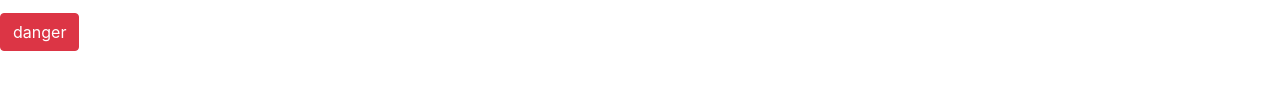
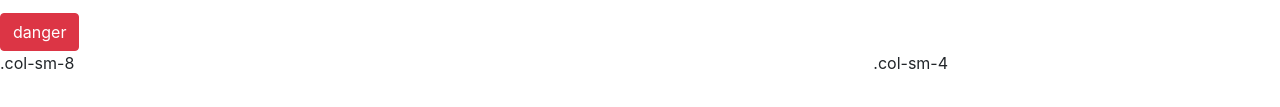
Before and after one commit to nowheretogo/my-bootstrap, a plain HTML site: page first.html in a window 1280 px wide. Shown: the part 163-270 px from the top of the page. Drawn offline with nearby package versions, Linux system fonts and the light colour scheme.

Commit message:
シンプルな２カラム

```diff
--- a/first.html
+++ b/first.html
@@ -19,6 +19,16 @@
 
       <a class="btn btn-danger" href="#">danger</a>
 
+      <div class="row">
+        <div class="col-sm-8">
+            <p>.col-sm-8</p>
+        </div>
+        <div class="col-sm-4">
+            <p>.col-sm-4</p>
+        </div>
+      </div>
+
+
     <!-- Optional JavaScript -->
     <!-- jQuery first, then Popper.js, then Bootstrap JS -->
     <script src="https://code.jquery.com/jquery-3.3.1.slim.min.js" integrity="sha384-q8i/X+965DzO0rT7abK41JStQIAqVgRVzpbzo5smXKp4YfRvH+8abtTE1Pi6jizo" crossorigin="anonymous"></script>
```
